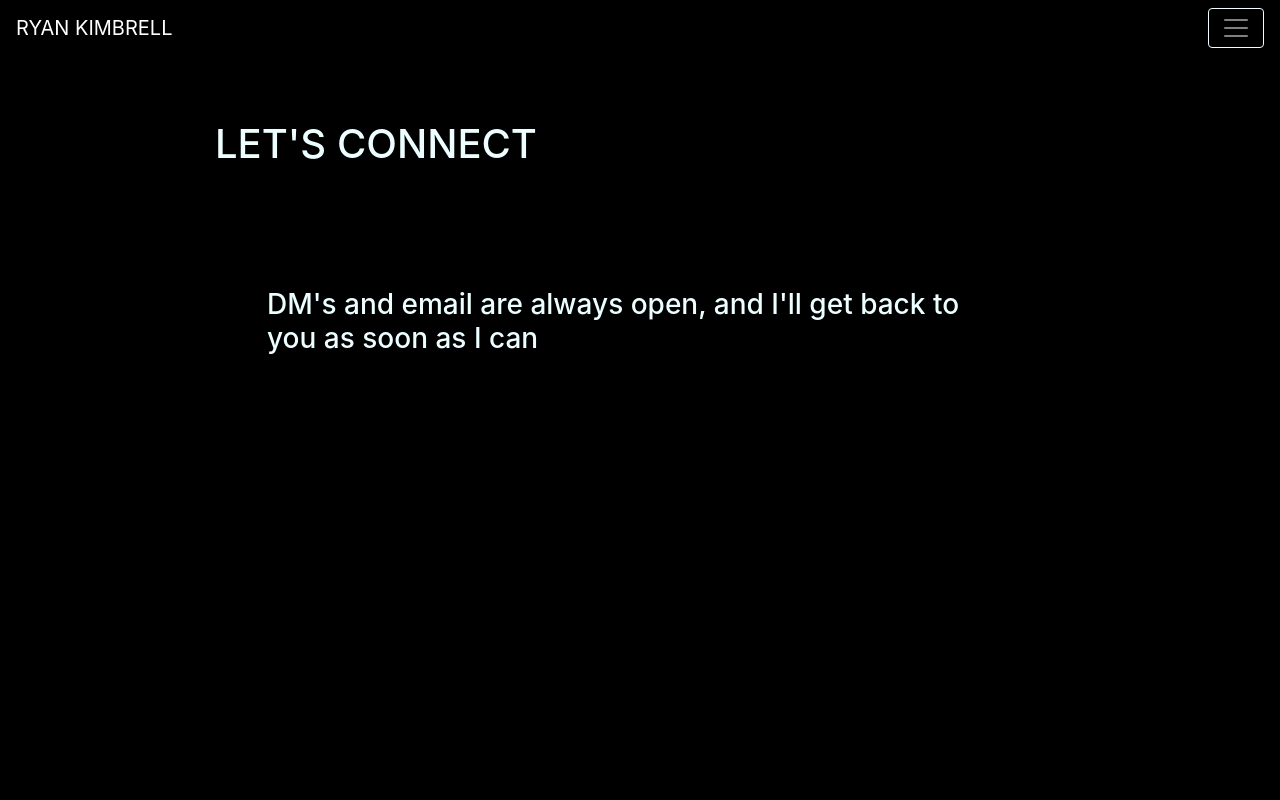
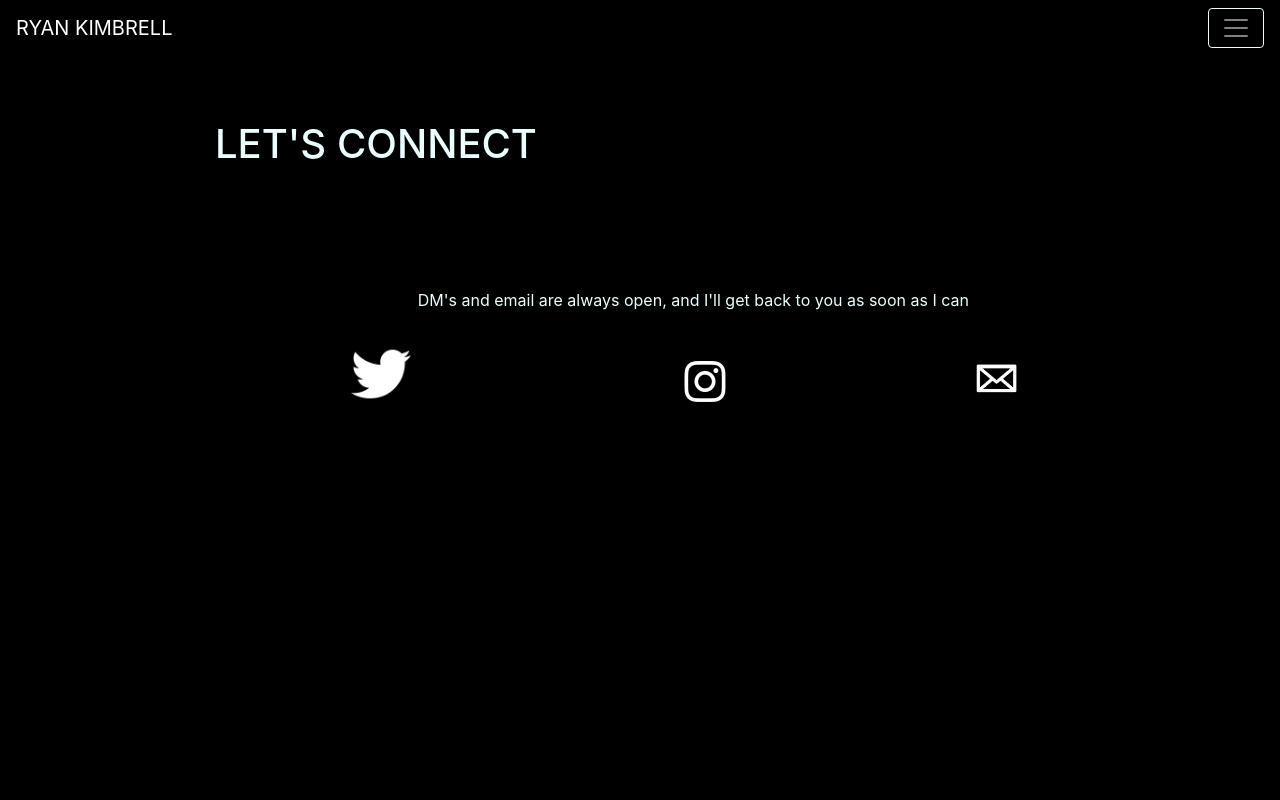
Before and after one commit to RyanKimbrell/ryankimbrell.com, a Django app: page /contact in a window 1280 px wide. Run offline with Django 3.2, Linux system fonts and the light colour scheme; some libraries are stand-ins or nearby versions.

Commit message:
added social and mail image links to contact page

```diff
--- a/website/static/website/styles.css
+++ b/website/static/website/styles.css
@@ -91,6 +91,9 @@ nav {
     background-color: 0x000000;
 }
 
+.background-gray-transparent {
+    background-color: #00000056;
+}
 
 /* ======================================================= */
 /* Text color classes */
@@ -144,3 +147,15 @@ div > h1 {
 div > h3 {
     margin: 0em 9em;
 }
+
+.socials {
+    margin: 1em;
+}
+
+.text-align-center {
+    text-align: center;
+}
+
+.max-z-index {
+    z-index: 9999;
+}
--- a/website/templates/website/contact.html
+++ b/website/templates/website/contact.html
@@ -20,20 +20,26 @@
         </div>
     </div>
     <div class="row">
-        <div class="col">
-            <h3 class="text-azure">DM's and email are always open,
-                and I'll get back to you as soon as I can</h3>
+        <div class="col-3"></div>
+        <div class="col-7">
+            <p class="text-azure text-align-center">DM's and email are always open,
+                and I'll get back to you as soon as I can</p>
         </div>
     </div>
-    <div class="row">
-        <div class="col-4">
-            <img src="" alt="">
-        </div>
-        <div class="col-4">
-            <img src="" alt="">
-        </div>
-        <div class="col-4">
-            <img src="" alt="">
+    <div class="row socials">
+        <div class="col-3"></div>
+        <div class="col">
+            <div class="row">
+                <div class="col-4 max-z-index">
+                    <a href="http://twitter.com/ryankimbrell"><img src="{% static 'website/images/twitter.png' %}" alt="twitter-logo" width="60em" height="60em"></a>
+                </div>
+                <div class="col-4 max-z-index">
+                    <a href="http://instagram.com/ryankimbrell"><img src="{% static 'website/images/insta.png' %}" alt="instagram-logo" width="100em" height="75em"></a>
+                </div>
+                <div class="col-4 max-z-index">
+                    <a href="mailto:rkimbrell94@gmail.com"><img src="{% static 'website/images/email.png' %}" alt="twitter-logo" width="75em" height="75em"></a>
+                </div>
+            </div>
         </div>
     </div>
 </div>
--- a/website/templates/website/index.html
+++ b/website/templates/website/index.html
@@ -11,8 +11,10 @@
 
 
 <canvas id="c"></canvas>
+
 <div id="content">
 </div>
+
 <div id="div1" class="page-wrapper" >
 </div>
 
--- a/website/templates/website/layout.html
+++ b/website/templates/website/layout.html
@@ -30,8 +30,10 @@
     <body>
 
         <!-- NAVBAR -->
+        <div class="container-fluid">
+            <div class="row">
                 <div id="navbar">
-            <nav class="navbar fixed-top navbar-dark background-black">
+                    <nav class="navbar fixed-top navbar-dark background-gray-transparent">
 
                         <a class="navbar-brand text-azure" href="{% url 'index' %}">RYAN KIMBRELL</a>
 
@@ -68,6 +70,8 @@
 
                     </nav>
                 </div>
+            </div>
+        </div>
 
 
         <!-- DJANGO INSERTION -->
```
Also changed, not shown: website/static/website/images/email.png (renamed from website/images/website/email.png), website/static/website/images/insta.png (renamed from website/images/website/insta.png), website/static/website/images/twitter.png (renamed from website/images/website/twitter.png). Lines whose indentation alone changed are shown as unchanged.
